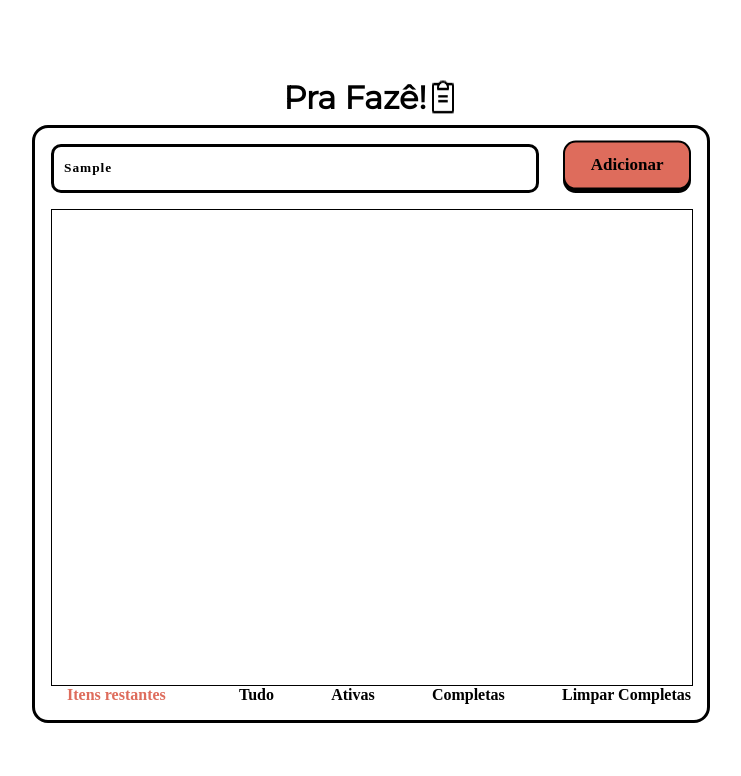
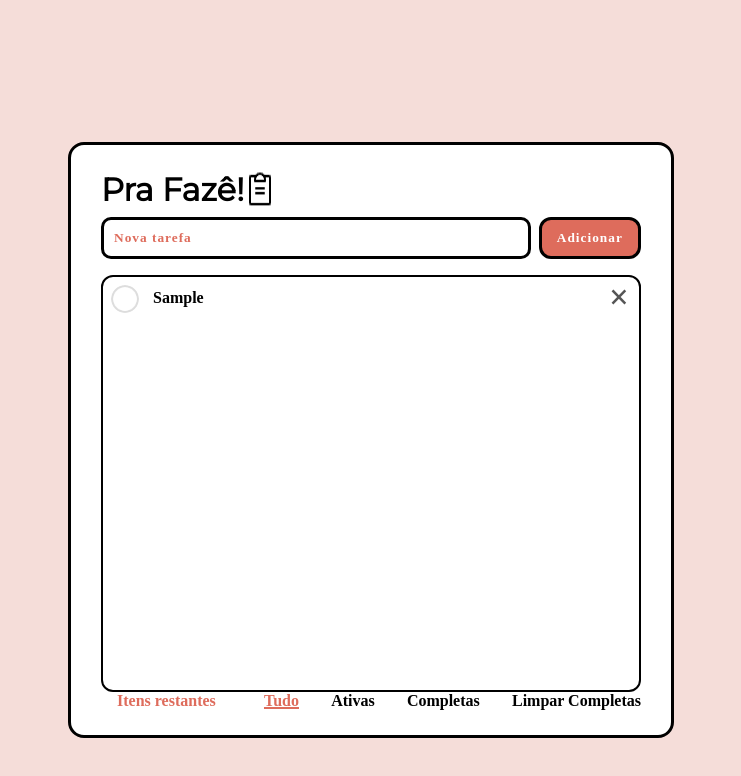
Before and after one commit to joaoraulino/ToDoApp, a plain HTML site: page index.html in a window 1280 px wide. Both pictures are taken after typing "Sample" into the empty fields and a click on the button "Adicionar". Shown: the whole page, without its empty margins (269-1010 px from the left). Drawn offline with Linux system fonts and the light colour scheme; a web font is replaced by a local one.

Commit message:
Criação do documento js e funcionalidades do botão adicionar. Criação da lista de tarefas

```diff
--- a/index.html
+++ b/index.html
@@ -7,27 +7,27 @@
     <title>Tarefas pendentes</title>
 </head>
 <body>
-        <div class="titulo">
-            <h1>Pra Fazê!</h1>
-            <img src="./img/clipboard-text.png" alt="">
-        </div>
+
         <div class="content">
+            <div class="titulo">
+                <h1>Pra Fazê!</h1>
+                <img src="./img/clipboard-text.png" alt="">
+            </div>
             <div class="content--input">
-                <input type="text" class="input-task" placeholder="Nova tarefa">
-                <button>
-                    <span class="button_top">Adicionar</span>
+                <input type="text" class="input-task" placeholder="Nova tarefa" id="input-box">
+                <button onclick="addTask()" id="input-button">Adicionar
                 </button>
             </div>
-            <div class="content--tasks">
-
-            </div>
+            <ul id="list-container">
+            </ul>
             <div class="content--footer">
                 <p>Itens restantes</p>
-                <a href="">Tudo</a>
+                <a href="" class="selected">Tudo</a>
                 <a href="">Ativas</a>
                 <a href="">Completas</a>
                 <a href="">Limpar Completas</a>
             </div>
         </div>
 </body>
+<script src="script.js"></script>
 </html>
--- /dev/null
+++ b/script.js
@@ -0,0 +1,37 @@
+const inputBox = document.getElementById("input-box")
+const listContainer = document.getElementById("list-container")
+
+function addTask(){
+    if(inputBox.value === ''){
+        alert("Você deve escrever uma tarefa.")
+    }
+    else{
+        let li = document.createElement("li");
+        li.innerHTML = inputBox.value;
+        listContainer.appendChild(li);
+        let span = document.createElement("span");
+        span.innerHTML = "\u00d7";
+        li.appendChild(span);
+    }
+    inputBox.value = '';
+    saveData();
+}
+
+listContainer.addEventListener("click", function(e){
+    if(e.target.tagName === "LI"){
+        e.target.classList.toggle("checked");
+        saveData()
+    }else if(e.target.tagName === "SPAN"){
+        e.target.parentElement.remove();
+        saveData()
+    }
+}, false);
+
+function saveData(){
+    localStorage.setItem('data', listContainer.innerHTML)
+}
+
+function showTask(){
+    listContainer.innerHTML = localStorage.getItem("data");
+}
+showTask();
--- a/style.css
+++ b/style.css
@@ -7,24 +7,28 @@
  }
 
 body {
+  width: 100%;
+  min-height: 100vh;
   display: flex;
   flex-direction: column;
   justify-content: center;
   align-items: center;
   min-height: 100vh;
-  font-family: 'Montserrat', sans-serif;
+  background-color: #f5ddd9;
 }
 
 .content{
   display: flex;
   flex-direction: column;
-  justify-content:space-between;
-  width: 40em;
-  height: 35em;
+  width: 540px;
+  height: 540px;
+  max-width: 540px;
+  max-height: 540px;
   border: 0.2em solid black;
   border-radius: 16px;
-  padding: 1em;
-
+  margin: 100px auto 20px;
+  padding: 25px 30px 25px;
+  background-color: white;
   font-family:'Happy Monkey';
   font-weight: 700;
 }
@@ -33,12 +37,13 @@ body {
   display: flex;
   flex-direction:row;
   padding: 0 0 0.5em;
+  font-family: 'Montserrat', sans-serif;
 }
 
 .content--input{
   display: flex;
   justify-content: space-between;
-  gap:1.5em;
+  gap: 0.5em;
   padding: 0 0 1em;
 }
 
@@ -57,45 +62,77 @@ input{
   color: #de6c5c;
 }
 
-button {
-  --button_radius: 0.75em;
-  --button_color: #de6c5c;
-  --button_outline_color: #000000;
-  font-size: 17px;
+#input-button{
+  border: 3px solid black;
+  border-radius: 12px;
+  letter-spacing: 1px;
+  color: white;
+  background-color: #de6c5c;
   font-family:'Happy Monkey';
   font-weight: 700;
-  border: none;
-  border-radius: var(--button_radius);
-  background: var(--button_outline_color);
+  width: 25%;
+  cursor: pointer;
+  transition: background-color 0.3s, transform 0.1s;
 }
 
-.button_top {
-  display: block;
-  box-sizing: border-box;
-  border: 2px solid var(--button_outline_color);
-  border-radius: var(--button_radius);
-  padding: 0.75em 1.5em;
-  background: var(--button_color);
-  color: var(--button_outline_color);
-  transform: translateY(-0.2em);
-  transition: transform 0.1s ease;
+#input-button:active {
+  background-color: #de6b5cce;
+  transform: scale(0.95);
 }
 
-button:hover .button_top {
-  transform: translateY(-0.33em);
+ul{
+  display: flex;
+  flex-direction: column;
+  border: 2px solid black;
+  border-radius: 12px;
+  height: 100%;
 }
 
-button:active .button_top {
-  transform: translateY(0);
+ul li{
+  list-style: none;
+  padding: 12px 8px 12px 50px;
+  user-select: none;
+  cursor: pointer;
+  position: relative;
 }
 
-.content--tasks{
-  display: flex;
-  flex-direction: column;
-  padding: 1 -1 1 1;
-  border: 1px solid black;
-  width: 100%;
-  height: 100%;
+ul li::before{
+  content: '';
+  position: absolute;
+  height: 28px;
+  width: 28px;
+  border-radius: 50%;
+  background-image: url(img/unchecked.png);
+  background-size: cover;
+  background-position: center;
+  top: 8px;
+  left: 8px;
+}
+
+ul li.checked{
+  color: #de6c5c;
+  text-decoration: line-through;
+}
+
+ul li.checked::before{
+  background-image: url(img/checked.png);
+}
+
+ul li span{
+  position: absolute;
+  right: 5px;
+  top: 8px;
+  width: 30px;
+  height: 30px;
+  font-size: 35px;
+  color: #555;
+  line-height: 25px;
+  text-align: center;
+  border-radius: 50%;
+}
+
+ul li span:hover{
+  background-color: #de6c5c;
 }
 
 .content--footer {
@@ -109,7 +146,17 @@ button:active .button_top {
   color: #de6c5c;
 }
 
+
 a{
   text-decoration: none;
   color: #000000;
 }
+
+a:hover{
+  color: #de6c5c;
+}
+
+a.selected {
+  color: #de6c5c;
+  text-decoration:underline 2px;
+}
```
Also changed, not shown: img/checked.png (added), img/unchecked.png (added).
